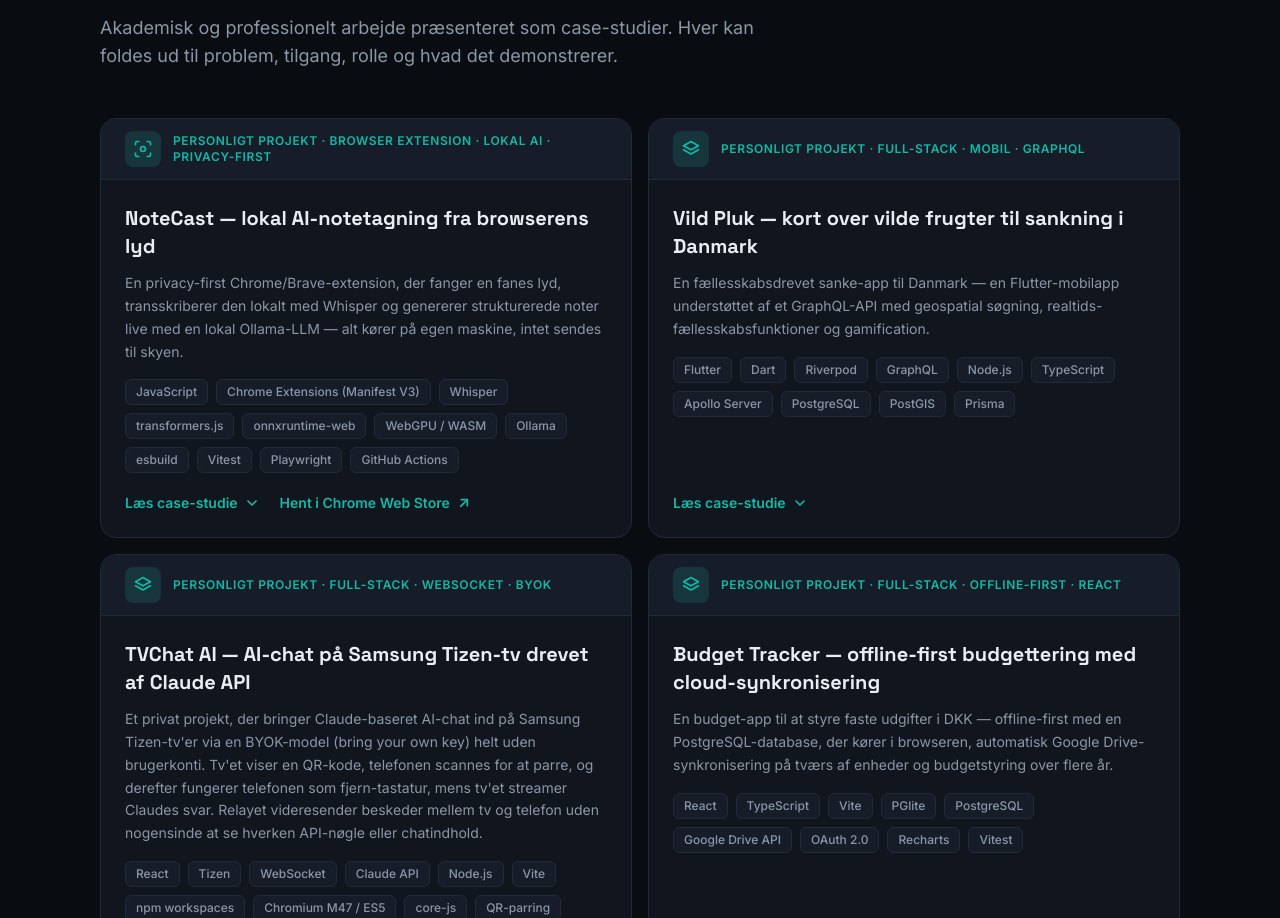
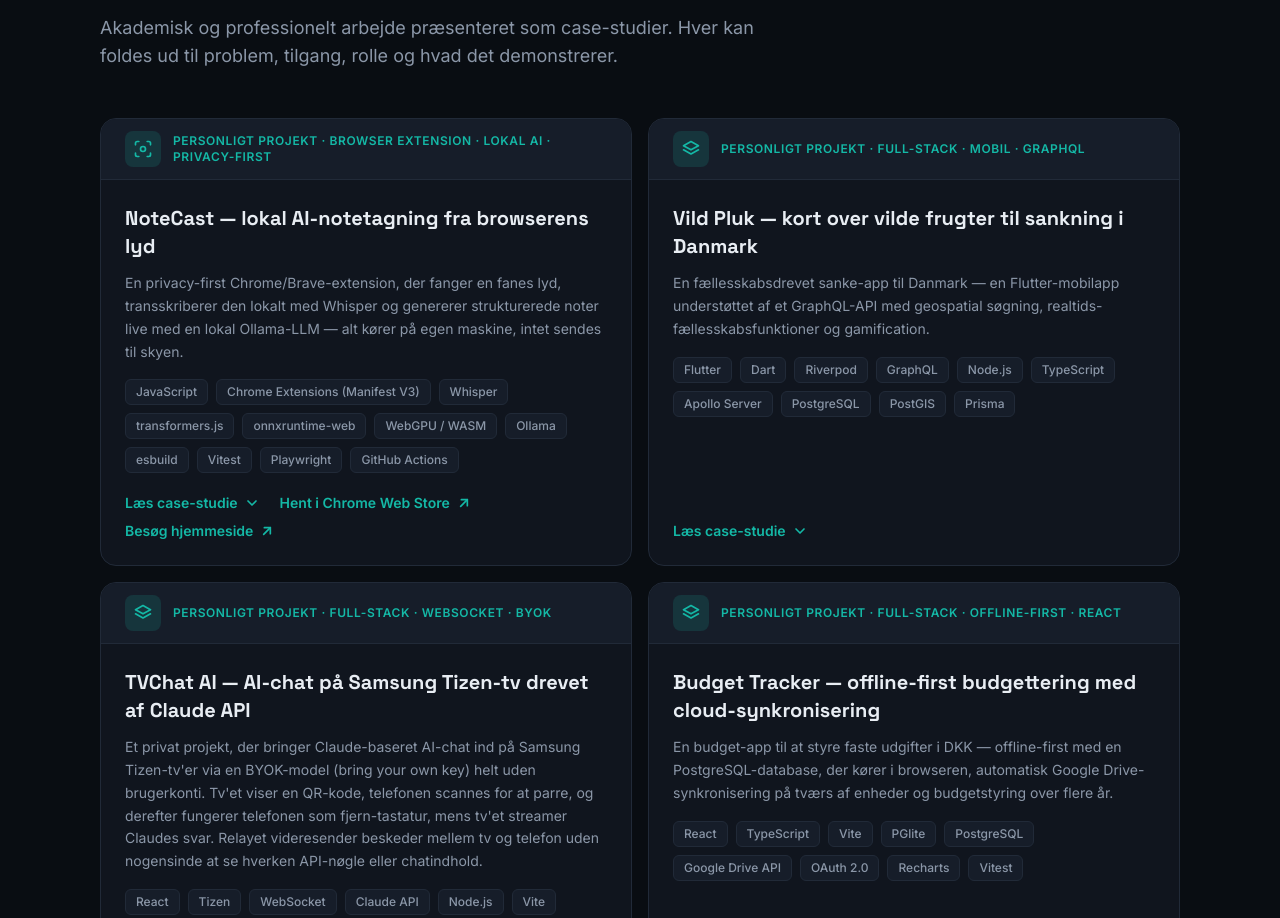
Before and after one commit to dukocuk/portfolio, a React (Vite) app: page / in a window 1280 px wide. Shown: the part 2189-3107 px from the top of the page. Built offline with nearby package versions, Linux system fonts and the light colour scheme.

Commit message:
feat: update ProjectCard to support multiple project links

```diff
--- a/src/components/ProjectCard.tsx
+++ b/src/components/ProjectCard.tsx
@@ -96,14 +96,15 @@ export function ProjectCard({
               <path d="m6 9 6 6 6-6" />
             </svg>
           </button>
-          {project.link && (
+          {project.links && project.links.length > 0 && project.links.map((l, idx) => (
             <a
-              href={project.link.href}
+              key={idx}
+              href={l.href}
               target="_blank"
               rel="noopener noreferrer"
               className="inline-flex w-fit items-center gap-1.5 text-sm font-semibold text-accent transition-colors hover:opacity-80"
             >
-              {project.link.label}
+              {l.label}
               <svg
                 width="16" height="16" viewBox="0 0 24 24" fill="none" stroke="currentColor"
                 strokeWidth="2.5" strokeLinecap="round" strokeLinejoin="round" aria-hidden="true"
@@ -112,7 +113,7 @@ export function ProjectCard({
                 <path d="M8 7h9v9" />
               </svg>
             </a>
-          )}
+          ))}
         </div>
 
         <AnimatePresence initial={false} onExitComplete={onCollapsed}>
--- a/src/data/projects.ts
+++ b/src/data/projects.ts
@@ -29,7 +29,7 @@ export type Project = {
   images?: ProjectImage[];
   // Optional outbound product link (e.g. a store listing). Label is localized
   // per locale entry; href is identical across locales.
-  link?: { href: string; label: string };
+  links?: { href: string; label: string }[];
   sections: CaseSection[];
 };
 
@@ -54,10 +54,17 @@ const da: Project[] = [
       "Playwright",
       "GitHub Actions",
     ],
-    link: {
+    links:
+    [
+      {
       href: "https://chromewebstore.google.com/detail/inmabjpgpdocdedjbdiiphkjgjanmech",
       label: "Hent i Chrome Web Store",
       },
+      {
+    href: "https://dukocuk.github.io/notecast-site/",
+    label: "Besøg hjemmeside",
+      },
+    ],
     sections: [
       {
         heading: "Problem",
@@ -744,10 +751,17 @@ const en: Project[] = [
       "Playwright",
       "GitHub Actions",
     ],
-    link: {
+    links:
+    [
+      {
         href: "https://chromewebstore.google.com/detail/inmabjpgpdocdedjbdiiphkjgjanmech",
         label: "Get it on the Chrome Web Store",
       },
+      {
+        href: "https://dukocuk.github.io/notecast-site/",
+        label: "Go to website",
+      }
+    ],
     sections: [
       {
         heading: "Problem",
```
Lines whose indentation alone changed are shown as unchanged.
